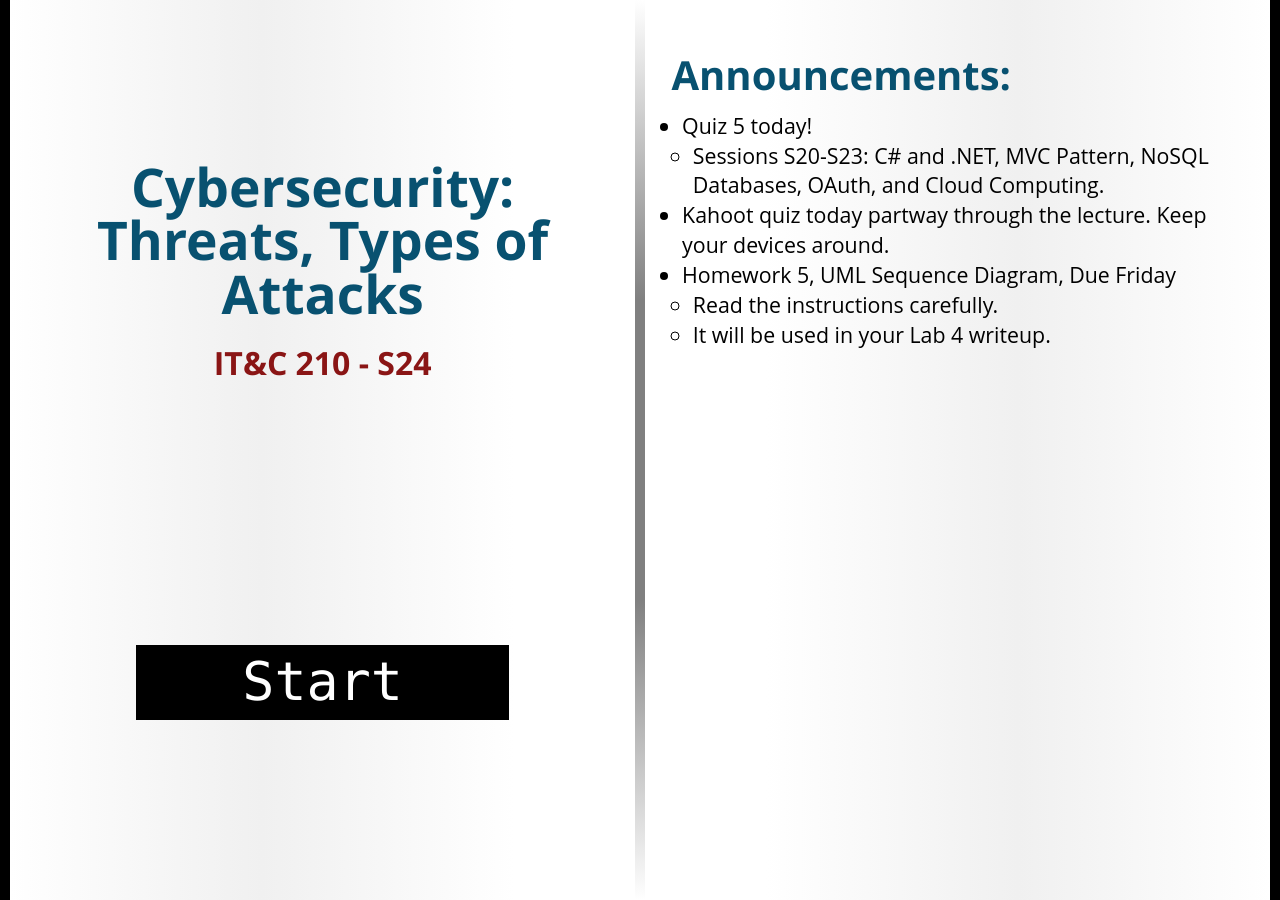
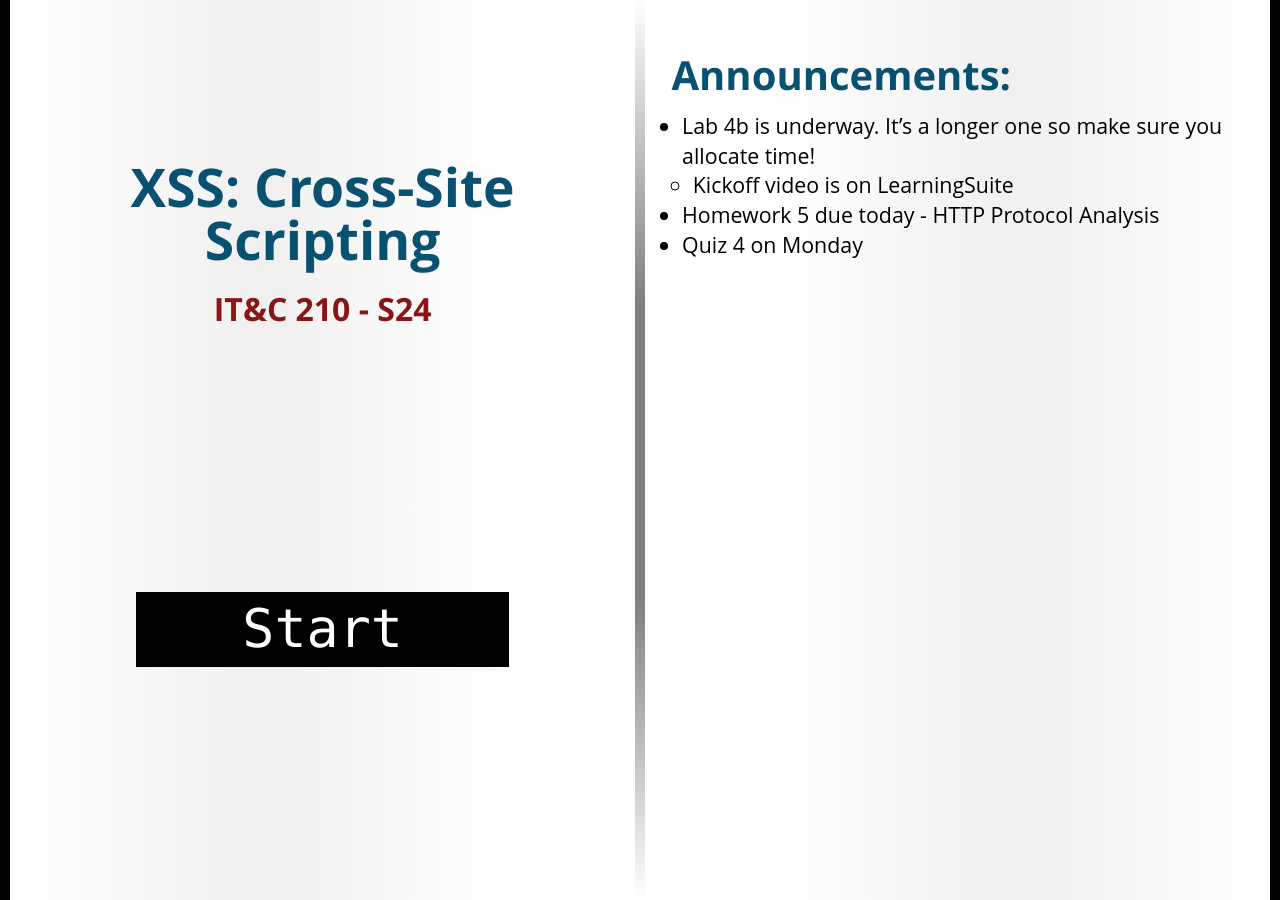
Before and after one commit to BYU-ITC-210/BYU-ITC-210.github.io, a Jekyll site: the page built from _welcome/S24.md, in a window 1280 px wide. Built offline with Jekyll 4.4.1, drawn with Linux system fonts in a browser that asks for light colours; some web fonts are replaced.

Commit message:
Welcome S24

```diff
--- a/_welcome/S24.md
+++ b/_welcome/S24.md
@@ -1,14 +1,9 @@
 ---
-title: >
-  Cybersecurity:
-  Threats, Types of Attacks
+title: "XSS: Cross-Site Scripting"
 session: S24
-quiz: watson
 ---
 
-* Quiz 5 today!
-    * Sessions S20-S23: C# and .NET, MVC Pattern, NoSQL Databases, OAuth, and Cloud Computing.
-* Kahoot quiz today partway through the lecture. Keep your devices around.
-* Homework 5, UML Sequence Diagram, Due Friday
-    * Read the instructions carefully.
-    * It will be used in your Lab 4 writeup.
+* Lab 4b is underway. It's a longer one so make sure you allocate time!
+  * Kickoff video is on LearningSuite
+* Homework 5 due today - HTTP Protocol Analysis
+* Quiz 4 on Monday
```
